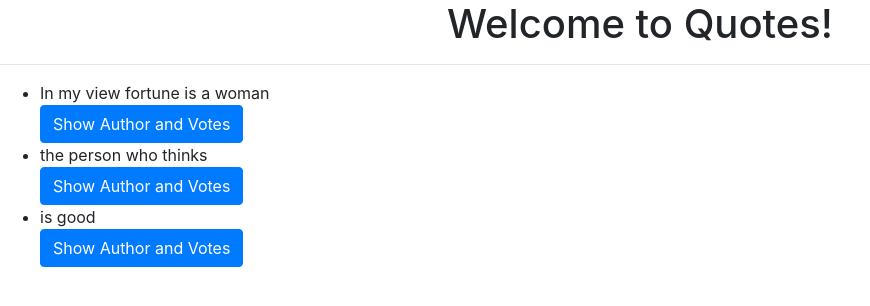
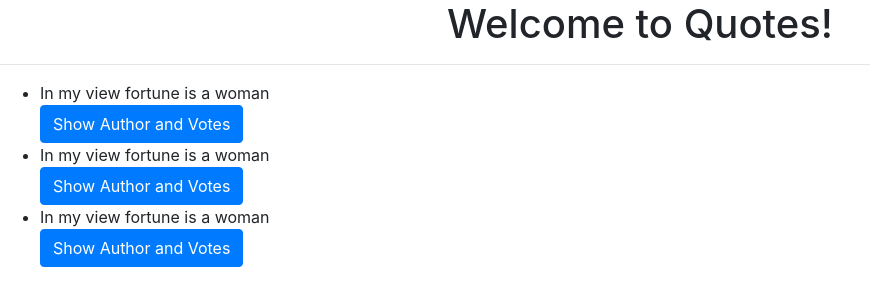
Before and after one commit to MugachaGichamba/Quotes, an Angular app: page / in a window 1280 px wide. Shown: the top 306 px of the page, without its empty margins (0-870 px from the left). Built offline with nearby package versions, Linux system fonts and the light colour scheme.

Commit message:
Added upvotes, downvotes and dateof submission to quotes blueprint

```diff
--- a/src/app/quote-details/quote-details.component.html
+++ b/src/app/quote-details/quote-details.component.html
@@ -1,4 +1,7 @@
-<h3>{{quote.author}}</h3>
-<h4>{{quote.votes}}</h4>
+<h3>Author: {{quote.author}}</h3>
+<h4>Submitted by: {{quote.submitter}}</h4>
+<h4>Likes: {{quote.upVotes}}</h4>
+<h4>Dislikes: {{quote.upVotes}}</h4>
+<h4>submitted On: {{quote.date}}</h4>
 
 <button (click)='deleteQuote(true)'>Delete</button>
--- a/src/app/quote.ts
+++ b/src/app/quote.ts
@@ -1,8 +1,11 @@
 export class Quote {
     public details: boolean;
-    constructor(public name: string,
-    public author:string,
-    public votes:number,
+    constructor(public quote: string,
+    public author: string,
+    public submitter: string,
+    public upVotes:number,
+    public downVotes:number,
+    public date: Date
     ) {
         this.details=false;
     }
--- a/src/app/quote/quote.component.html
+++ b/src/app/quote/quote.component.html
@@ -9,7 +9,7 @@
 
 <ul>
     <div *ngFor='let quote of quotes; let i = index'>
-        <li>{{quote.name}}</li>
+        <li>{{quote.quote}}</li>
         <button class="btn btn-primary" (click)='toogleDetails(i)'>Show Author and Votes</button>
         <app-quote-details *ngIf="quote.details" [quote]='quote' (toDelete)='removeGoal($event, i)'></app-quote-details>
     </div>
--- a/src/app/quote/quote.component.ts
+++ b/src/app/quote/quote.component.ts
@@ -8,9 +8,9 @@ import {Quote} from '../quote'
 })
 export class QuoteComponent implements OnInit {
   quotes = [
-    new Quote('In my view fortune is a woman', "nicollo machiaveli", 100),
-    new Quote('the person who thinks', "mugacha gichamba", 200),
-    new Quote('is good' , "nyee mtee", 50),
+    new Quote('In my view fortune is a woman', "nicollo machiaveli", "mugacha g", 0, 0, new Date),
+    new Quote('In my view fortune is a woman', "nicollo machiaveli", "mugacha g", 0, 0, new Date),
+    new Quote('In my view fortune is a woman', "nicollo machiaveli", "mugacha g", 0, 0, new Date),
 
   ]
 
```
